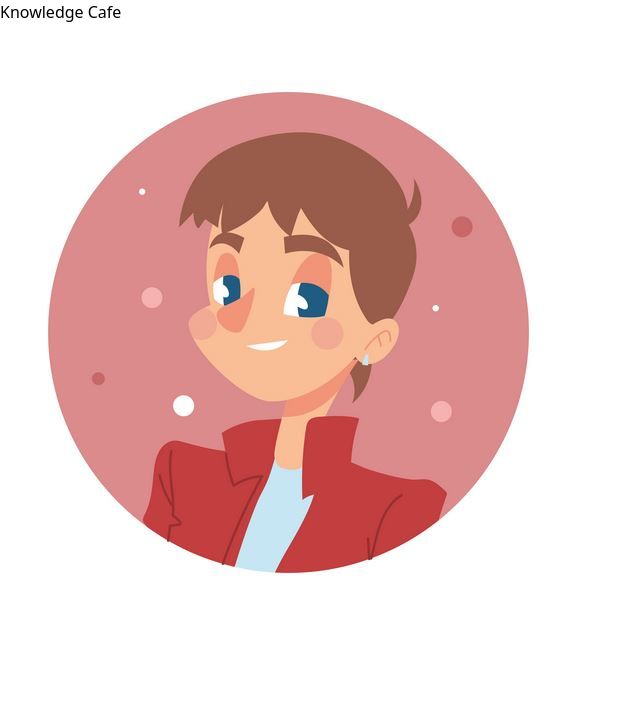
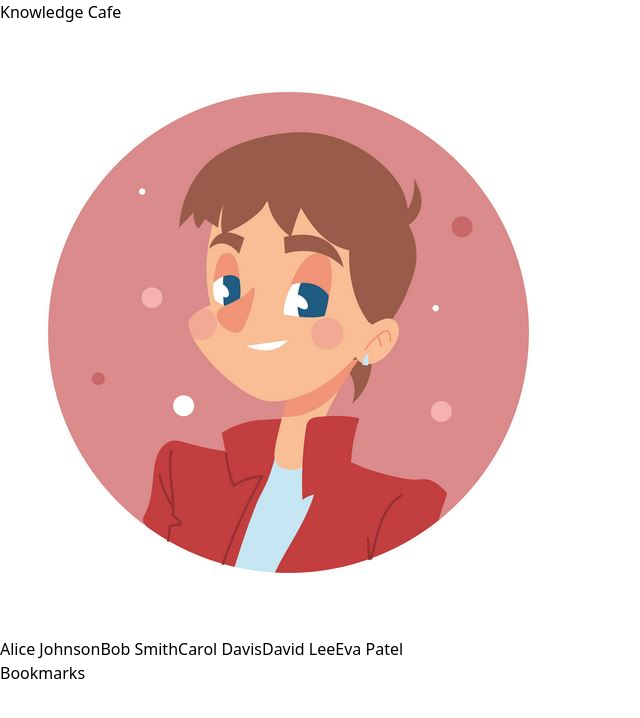
Before and after one commit to KINGALVI/Knowledge-Cafe, a React (Vite) app: page / in a window 1280 px wide. Shown: the top 718 px of the page, without its empty margins (0-640 px from the left). Built offline with nearby package versions, Linux system fonts and the light colour scheme.

Commit message:
edited some code

```diff
--- a/package.json
+++ b/package.json
@@ -10,6 +10,7 @@
     "preview": "vite preview"
   },
   "dependencies": {
+    "prop-types": "^15.8.1",
     "react": "^18.3.1",
     "react-dom": "^18.3.1"
   },
--- a/src/App.jsx
+++ b/src/App.jsx
@@ -1,12 +1,19 @@
 import BlogsList from './Components/Blogs-Components/Blog-List'
+import Bookmark from './Components/Bookmarks/Bookmark'
 import Header from './Components/Header/Header'
 
 function App() {
 
   return (
     <>
+
       <Header></Header>
-      <BlogsList></BlogsList>
+
+      <section className='md:flex'>
+        <BlogsList></BlogsList>
+        <Bookmark></Bookmark>
+      </section>
+
     </>
   )
 }
--- a/src/Components/Blogs-Components/Blog-List.jsx
+++ b/src/Components/Blogs-Components/Blog-List.jsx
@@ -13,7 +13,9 @@ const BlogsList = () => {
 
     return (
         <>
-            {API.map(Blog => <BlogSection key={Blog.id} Blogs={Blog}></BlogSection>)}
+            <section className="md:w-2/3">
+                {API.map(Blog => <BlogSection key={Blog.id} Blogs={Blog}></BlogSection>)}
+            </section>
         </>
     );
 
--- a/src/Components/Blogs-Components/Blog-Section.jsx
+++ b/src/Components/Blogs-Components/Blog-Section.jsx
@@ -1,13 +1,17 @@
-/* eslint-disable no-empty-pattern */
-/* eslint-disable react/prop-types */
+import PropTypes from 'prop-types';
+
 
 const BlogSection = ({ Blogs }) => {
-    const { } = Blogs
+    const { author_name } = Blogs
     return (
         <>
-            { }
+            {author_name}
         </>
     );
 };
 
+BlogSection.propTypes = {
+    Blogs: PropTypes.object
+}
+
 export default BlogSection;
--- /dev/null
+++ b/src/Components/Bookmarks/Bookmark.jsx
@@ -0,0 +1,11 @@
+const Bookmark = () => {
+    return (
+        <>
+            <section className="md:w-1/3">
+                Bookmarks
+            </section>
+        </>
+    );
+};
+
+export default Bookmark;
```
Also changed, not shown: 1 other file (tests, documents, lock files or other folders).
